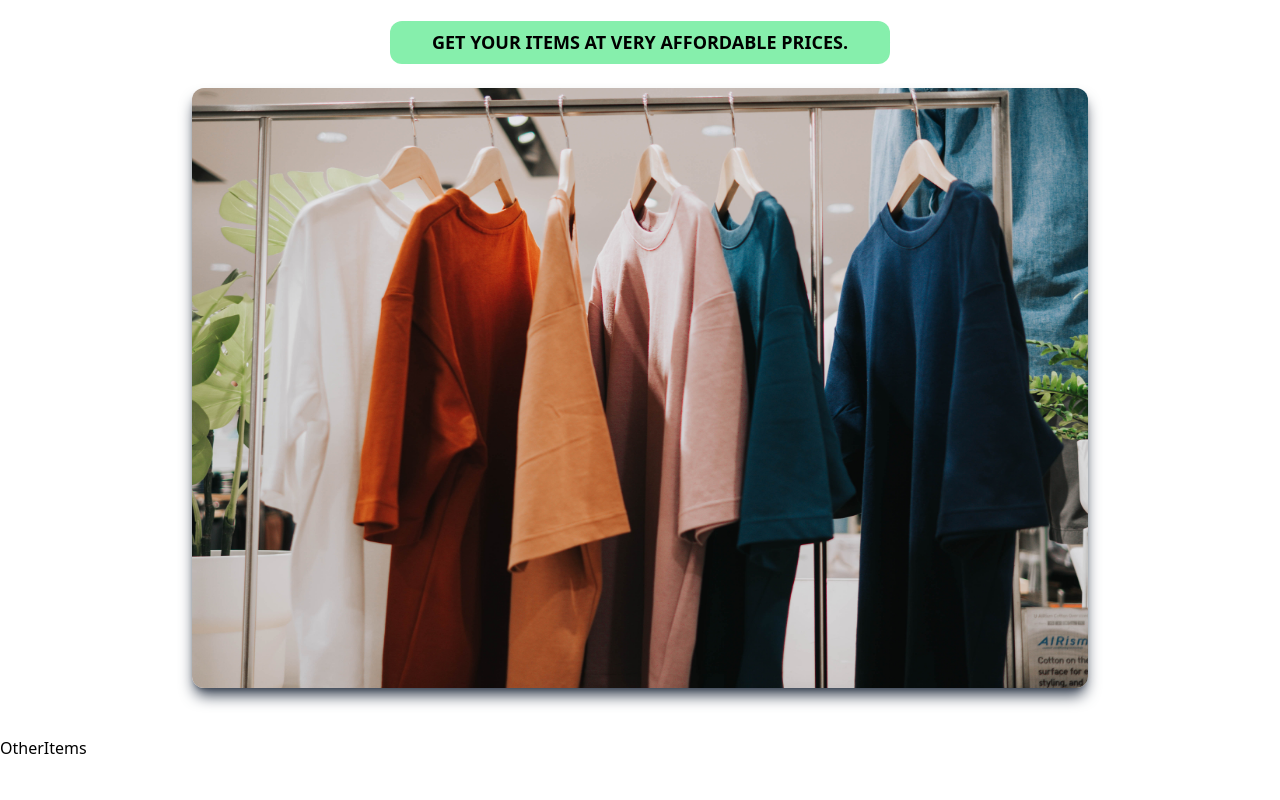
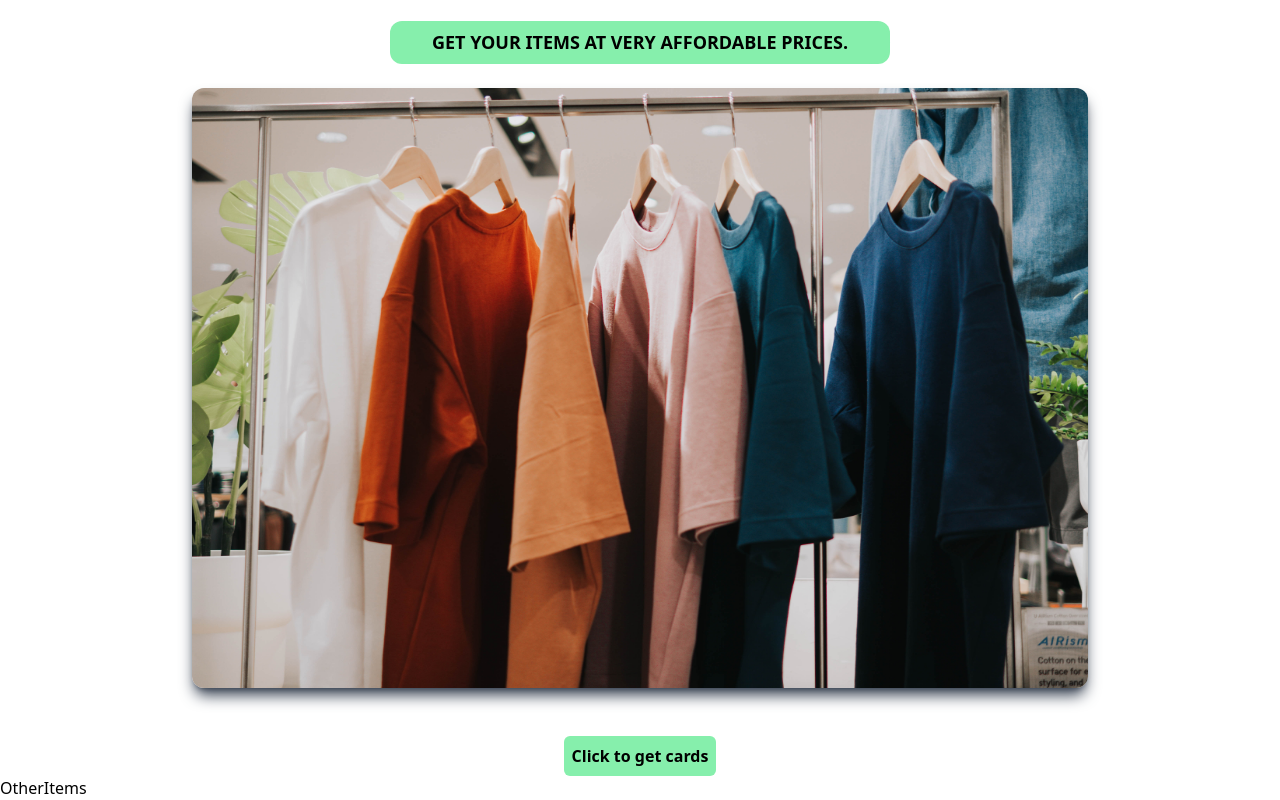
Before and after one commit to ernestkris6/Webstore, a React (Create React App) app: page / in a window 1280 px wide. Shown: the part 981-1781 px from the top of the page. Before the commit the page ends 1741 px from the top, so only its background shows below. Built offline with nearby package versions, Linux system fonts and the light colour scheme.

Commit message:
cards link

```diff
--- a/src/App.js
+++ b/src/App.js
@@ -1,3 +1,4 @@
+import Cards from "./components/Cards/Cards";
 import FilteredProducts from "./components/FilteredProducts/FilteredProducts";
 import SingleProduct from "./components/FilteredProducts/SingleProduct";
 import Main from "./components/Main/Main";
@@ -12,6 +13,7 @@ const App = () => {
           <Route path="/" element={<Main />}></Route>
           <Route path="/filteredProducts/:type" element={<FilteredProducts />}></Route>
           <Route path="/filteredProducts/:type/:id" element={<SingleProduct />}></Route>
+          <Route path="/cards" element={<Cards /> }></Route>
         </Routes>
       </BrowserRouter>
     </div>
--- /dev/null
+++ b/src/components/Cards/Cards.jsx
@@ -0,0 +1,9 @@
+import React from 'react'
+
+const Cards = () => {
+  return (
+    <div>Cards</div>
+  )
+}
+
+export default Cards;
--- a/src/components/FilteredItems/FilteredItems.jsx
+++ b/src/components/FilteredItems/FilteredItems.jsx
@@ -1,6 +1,7 @@
 import React from 'react';
 
 import clothes from '../../assets/clothes.jpg';
+import { Link } from 'react-router-dom';
 
 const FilteredItems = () => {
 
@@ -17,6 +18,14 @@ const FilteredItems = () => {
         <div className='flex flex-row justify-center item-center py-6'>
             <img className='mx-auto rounded-xl shadow-m mb-6 item-center h-[600px] w-[70%] shadow-lg shadow-gray-700' src={clothes} alt='filtered img' />
         </div>
+
+        <div className='flex items-center justify-center text-center'>
+          <Link to="/cards">
+          <button className='bg-green-300 p-2 rounded-md font-bold'>
+            Click to get cards
+          </button>
+          </Link>
+        </div>
     </div>
   )
 }
```
